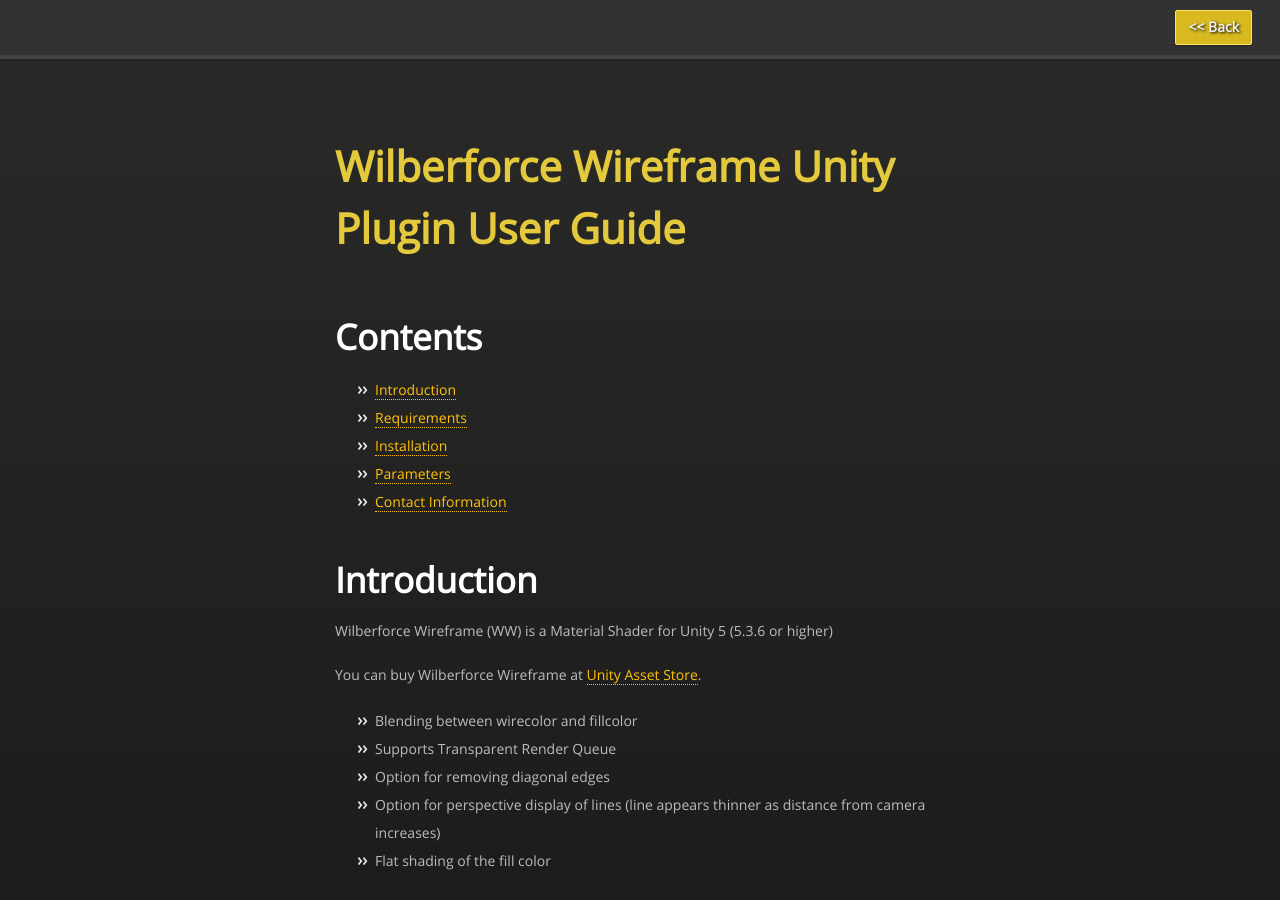
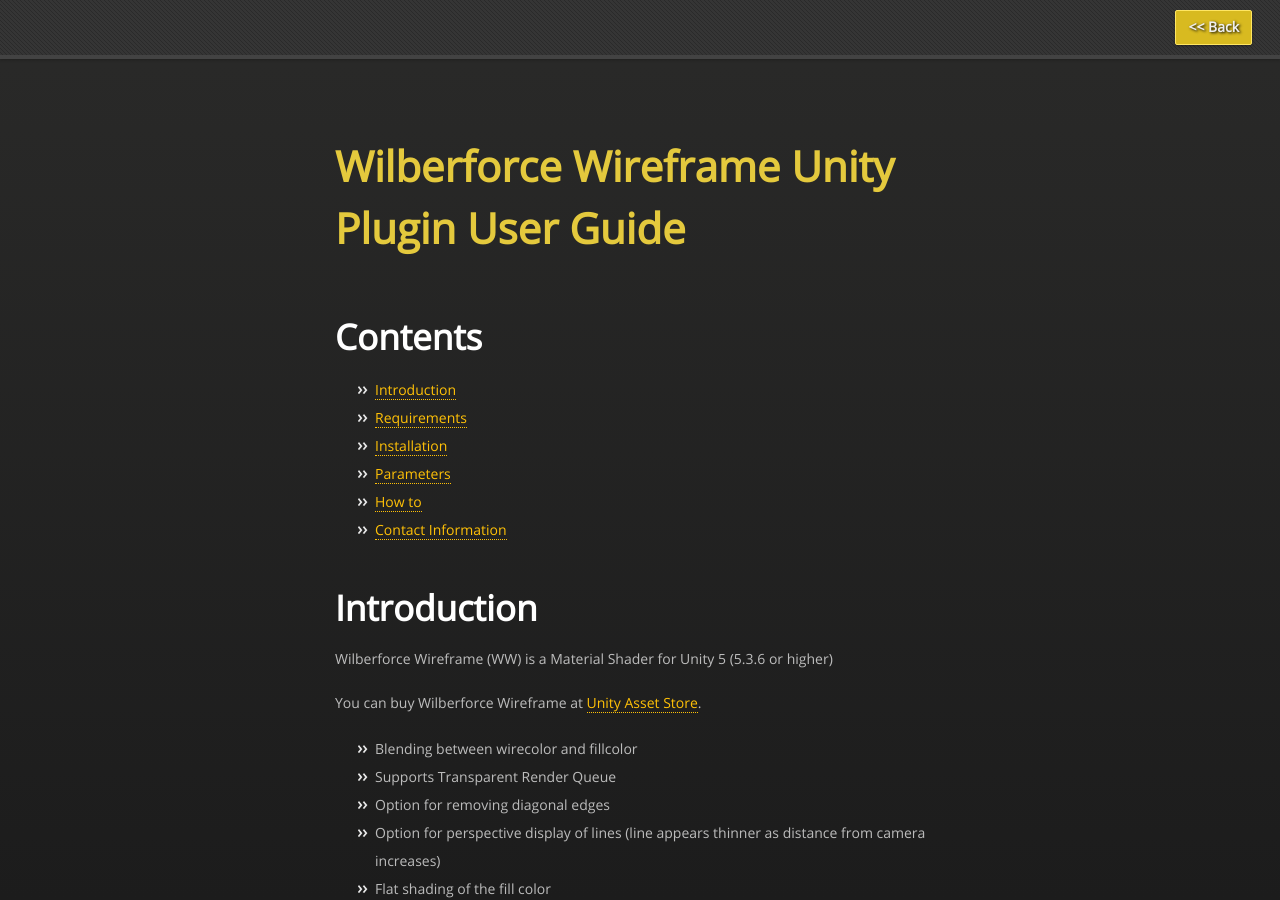
Before and after one commit to projectwilberforce/projectwilberforce.github.io, a Jekyll site: the page built from wireframe/index.md, in a window 1280 px wide and 900 px high. Built offline with Jekyll 4.4.1, drawn with Linux system fonts in a browser that asks for light colours; nearby versions of some CDN libraries.

Commit message:
fixed menu in wireframe manual

```diff
--- a/wireframe/index.md
+++ b/wireframe/index.md
@@ -7,6 +7,7 @@ title: Wilberforce Wireframe Unity Plugin User Guide
 - [Requirements](#requirements)
 - [Installation](#installation)
 - [Parameters](#parameters)
+- [How to](#how-to)
 - [Contact Information](#contact-information)
 
 # Introduction
```
